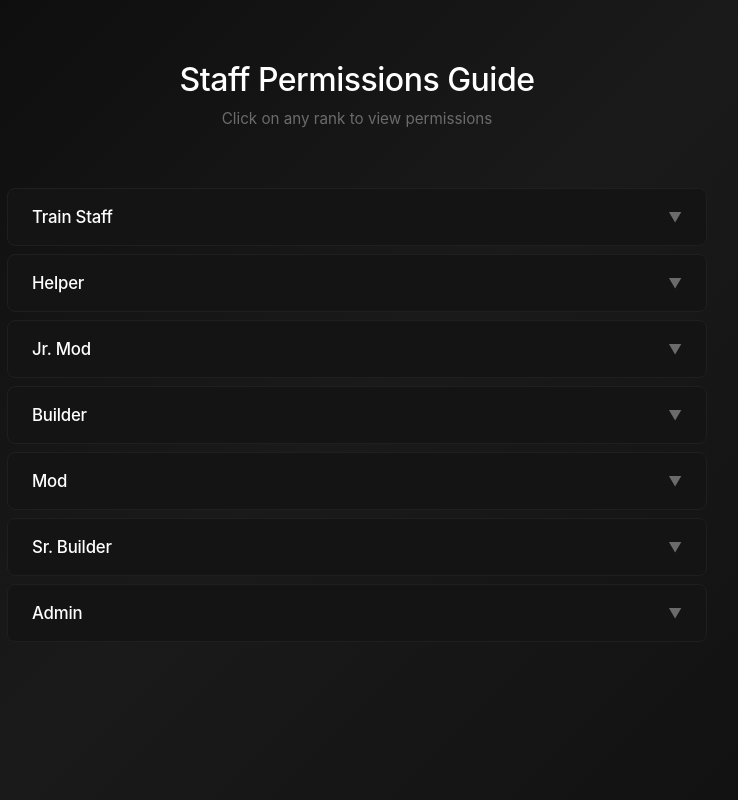
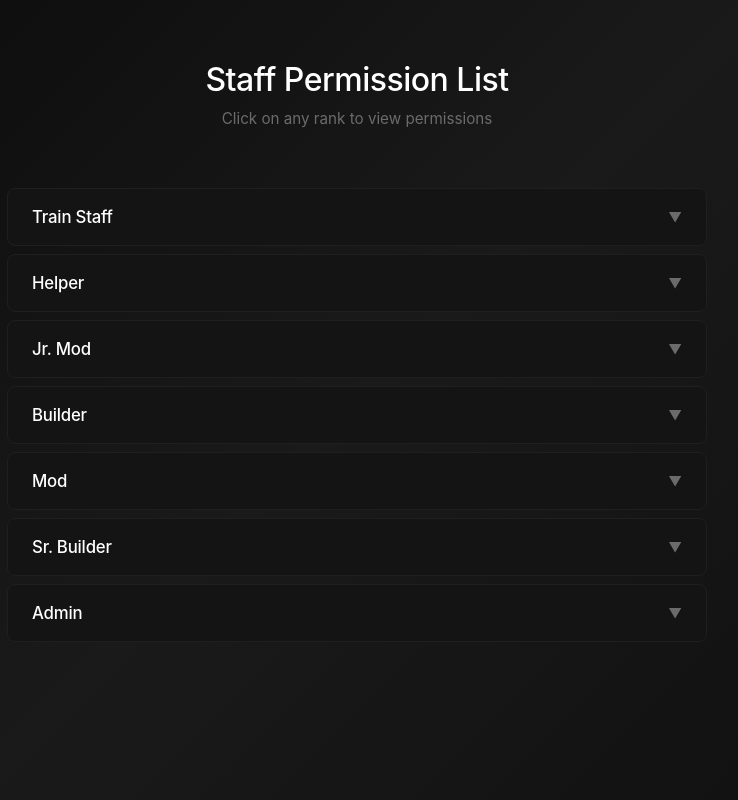
Before and after one commit to blazeskxd/Staff-Perms, a plain HTML site: page index.html in a window 1280 px wide. Shown: the whole page, without its empty margins (283-1021 px from the left). Drawn offline with Linux system fonts and the light colour scheme.

Commit message:
Update index.html

```diff
--- a/index.html
+++ b/index.html
@@ -3,7 +3,7 @@
 <head>
     <meta charset="UTF-8">
     <meta name="viewport" content="width=device-width, initial-scale=1.0">
-    <title>Staff Permissions Guide</title>
+    <title>Staff Permission List</title>
     <style>
         * {
             margin: 0;
@@ -136,7 +136,7 @@
 </head>
 <body>
     <div class="container">
-        <h1>Staff Permissions Guide</h1>
+        <h1>Staff Permission List</h1>
         <p class="subtitle">Click on any rank to view permissions</p>
 
         <div class="rank-card">
```
